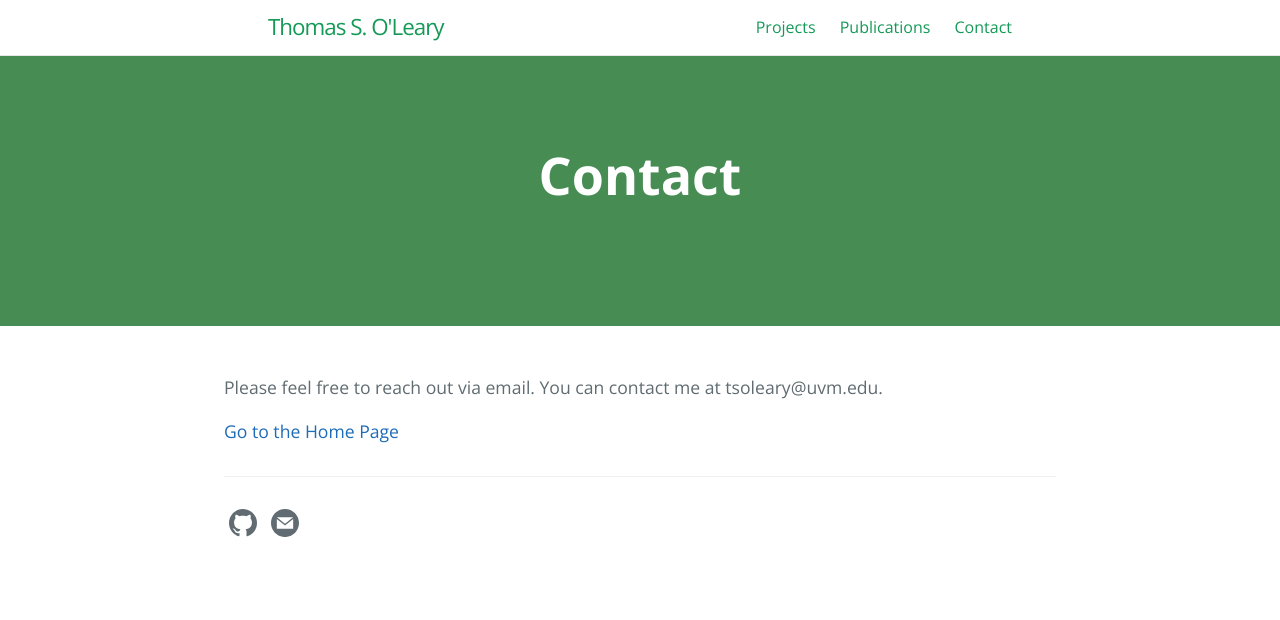
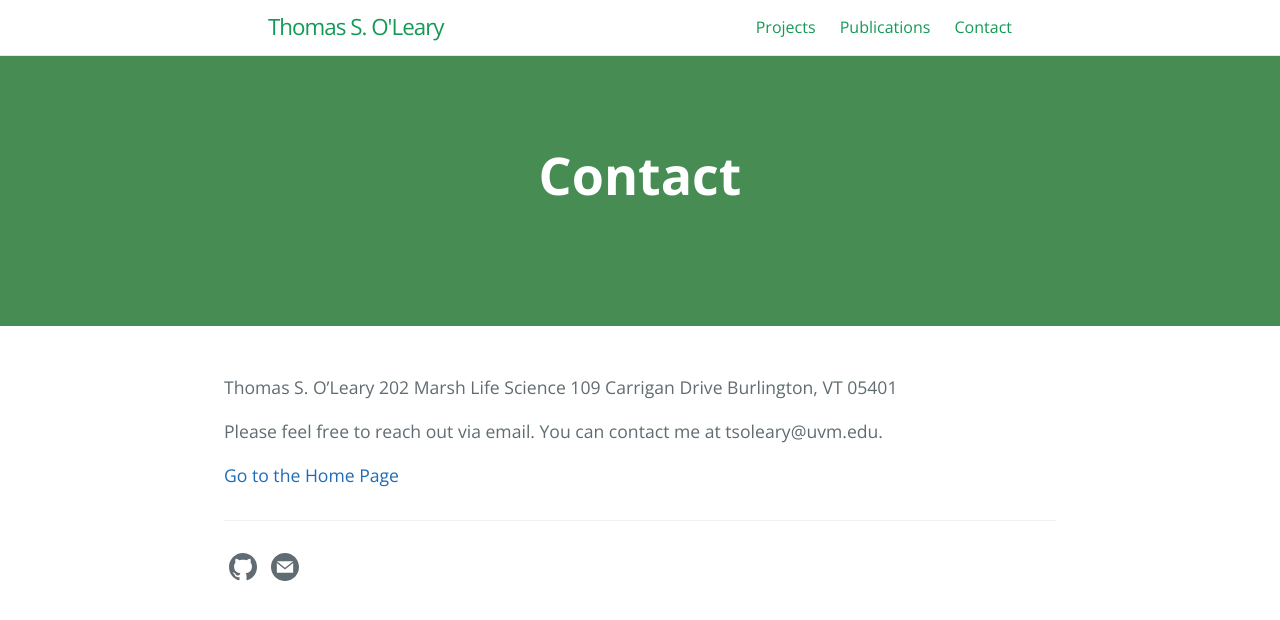
Before and after one commit to tsoleary/tsoleary.github.io, a Jekyll site: the page built from contact.md, in a window 1280 px wide. Shown: the top 620 px of the page. Built offline with Jekyll 4.4.1, drawn with Linux system fonts in a browser that asks for light colours.

Commit message:
address added

```diff
--- a/contact.md
+++ b/contact.md
@@ -6,6 +6,11 @@ ref: contact
 order: 3
 ---
 
+Thomas S. O'Leary
+202 Marsh Life Science
+109 Carrigan Drive
+Burlington, VT 05401
+
 Please feel free to reach out via email. You can contact me at tsoleary@uvm.edu.
 
 [Go to the Home Page]({{ '/' | absolute_url }})
```
